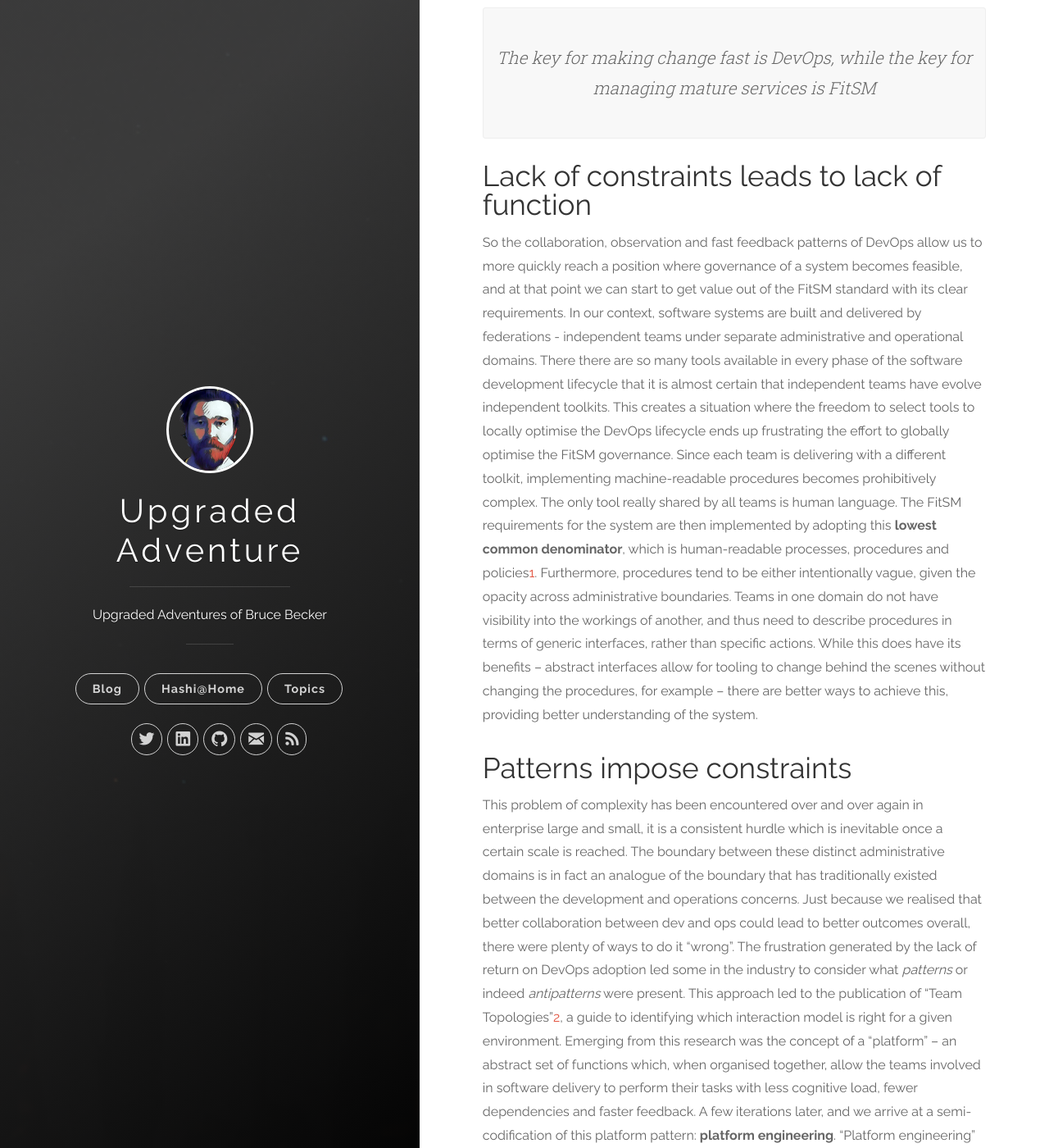
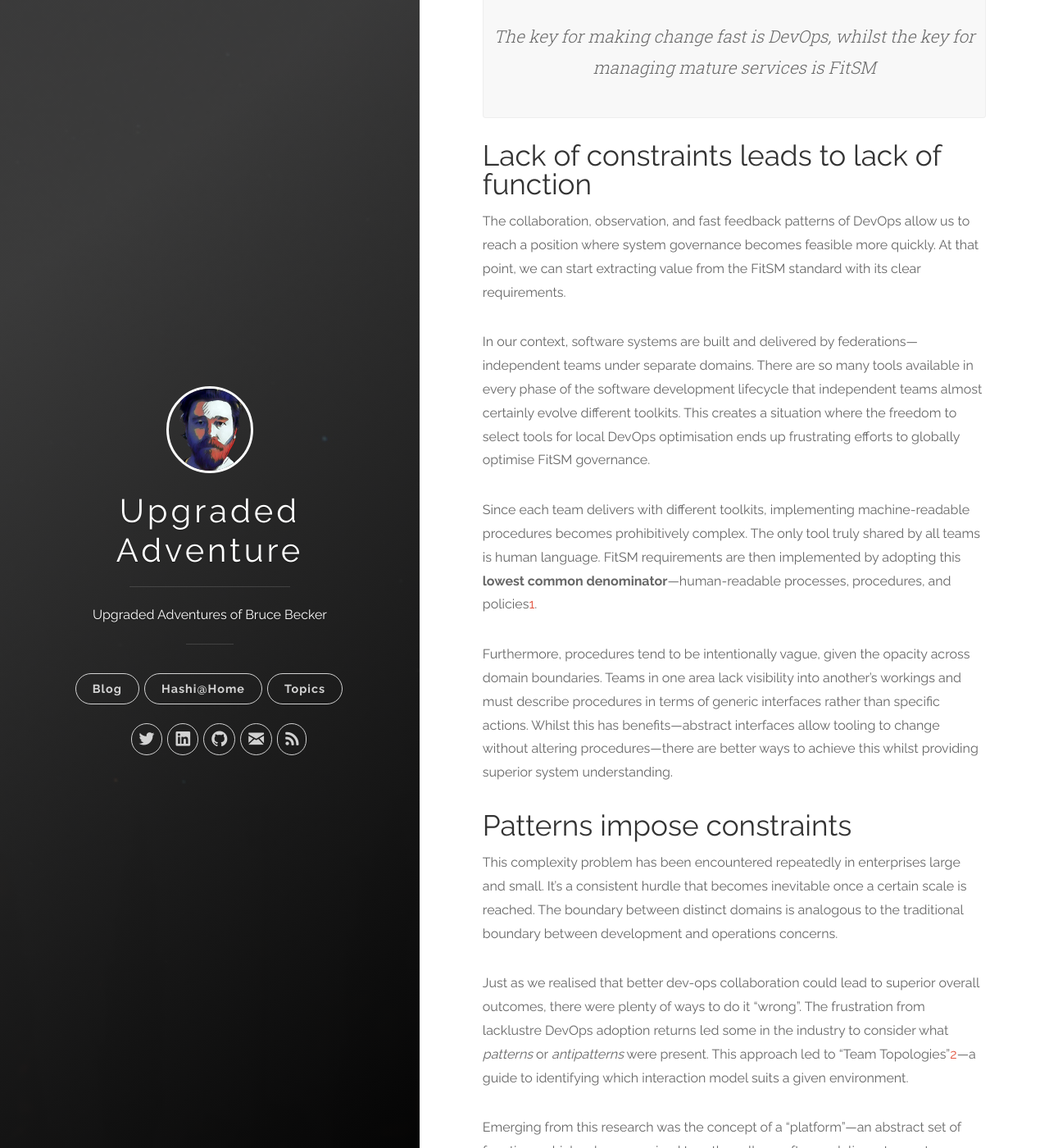
Before and after one commit to brucellino/upgraded-adventure, a Jekyll site: the page built from _posts/2025-06-01-quality-of-infra-engineering.md, in a window 1280 px wide and 1400 px high, scrolled down 1109 px. Shown: the whole window at 82% size. Built offline with Jekyll 4.4.1, drawn with Linux system fonts in a browser that asks for light colours; Markdown is read by kramdown in place of the engine named in the settings; some of the changed text lies outside the part shown.

Commit message:
build(deps): update gems
Signed-off-by: Bruce Becker <bruce.becker@egi.eu>

```diff
--- a/Gemfile
+++ b/Gemfile
@@ -1,9 +1,7 @@
 # frozen_string_literal: true
 
 source 'https://rubygems.org'
-gem 'github-pages', '>= 208', group: :jekyll_plugins
-
-
+gem 'github-pages', '~> 232', group: :jekyll_plugins
+gem 'jekyll', '~> 3.10'
 gem "webrick", "~> 1.9"
-
 gem "jemoji", "~> 0.13.0"
--- a/_posts/2025-06-01-quality-of-infra-engineering.md
+++ b/_posts/2025-06-01-quality-of-infra-engineering.md
@@ -9,129 +9,151 @@
   - APIs
   - DevOps
   - SRE
+  - architecture
+  - platform
 mermaid: true
 ---
 
 _This is the writeup of a presentation given to EGI 2025 Conference in 2025._
 
-EGI has been in the business of managing federated infrastructure and delivering services for [more than 20 years now](https://www.egi.eu/20-years-with-egi/).
-During this time, it has participated in countless infrastructure projects, and brought even more services to the fingertips of user communities across Europe and beyond.
-One of the key successes to the long-term stability and maturity of these services is the FitSM standard, which provides requirements and guidelines on managing services in federated environments.
-However, EGI has inherited infrastructure and resources from its federation partners over the long years of its existence, and has continued to maintain this legacy platform without explicit evolution of the methods and practices involved in actually building them.
+EGI has been managing federated infrastructure and delivering services for [more than 20 years now](https://www.egi.eu/20-years-with-egi/).
+During this time, it has participated in countless infrastructure projects and brought even more services to user communities across Europe and beyond.
+One key to the long-term stability and maturity of these services is the FitSM standard, which provides requirements and guidelines for managing services in federated environments.
 
-While FitSM is appropriate and useful for governing and managing services at a mature stage of development, it does not provide the opinions, guidelines or patterns for quickly ramping up and iterating the development of infrastructure components themselves, or services deployed in them.
+However, EGI has inherited infrastructure and resources from federation partners over the years and continued maintaining this legacy platform without explicitly evolving the methods and practices involved in actually building them.
 
-This _has_ been addressed however in environments where fast iteration towards high-quality services is a competitive advantage, one need only refer to the practice of DevOps to have a good frame of reference.
-A shorthand introduction to this article might then be:
+Whilst FitSM is appropriate and useful for governing and managing services at a mature stage of development, it doesn't provide the opinions, guidelines, or patterns for quickly ramping up and iterating the development of infrastructure components themselves—or services deployed within them.
 
-> The key for making change fast is DevOps,  while the key for managing mature services is FitSM
+This _has_ been addressed in environments where fast iteration towards high-quality services creates competitive advantage. One need only refer to DevOps practices for a good frame of reference.
+A shorthand introduction to this article might be:
+
+> The key for making change fast is DevOps, whilst the key for managing mature services is FitSM
 
 ## Lack of constraints leads to lack of function
 
-So the collaboration, observation and fast feedback patterns of DevOps allow us to more quickly reach a position where governance of a system becomes feasible, and at that point we can start to get value out of the FitSM standard with its clear requirements.
-In our context, software systems are built and delivered by federations - independent teams under separate administrative and operational domains.
-There there are so many tools available in every phase of the software  development lifecycle that it is almost certain that independent teams have evolve independent toolkits.
-This creates a situation where the freedom to select tools to locally optimise the DevOps lifecycle ends up frustrating the effort to globally optimise the FitSM governance.
-Since each team is delivering with a different toolkit, implementing machine-readable procedures becomes prohibitively complex.
-The only tool really shared by all teams is human language.
-The FitSM requirements for the system are then implemented by adopting this **lowest common denominator**, which is human-readable processes, procedures and policies[^revenge_of_llms].
-Furthermore, procedures tend to be either intentionally vague, given the opacity across administrative boundaries.
-Teams in one domain do not have visibility into the workings of another, and thus need to describe procedures in terms of generic interfaces, rather than specific actions.
-While this does have its benefits -- abstract interfaces allow for tooling to change behind the scenes without changing the procedures, for example -- there are better ways to achieve this, providing better understanding of the system.
+The collaboration, observation, and fast feedback patterns of DevOps allow us to reach a position where system governance becomes feasible more quickly. At that point, we can start extracting value from the FitSM standard with its clear requirements.
+
+In our context, software systems are built and delivered by federations—independent teams under separate domains.
+There are so many tools available in every phase of the software development lifecycle that independent teams almost certainly evolve different toolkits.
+This creates a situation where the freedom to select tools for local DevOps optimisation ends up frustrating efforts to globally optimise FitSM governance.
+
+Since each team delivers with different toolkits, implementing machine-readable procedures becomes prohibitively complex.
+The only tool truly shared by all teams is human language.
+FitSM requirements are then implemented by adopting this **lowest common denominator**—human-readable processes, procedures, and policies[^revenge_of_llms].
+
+Furthermore, procedures tend to be intentionally vague, given the opacity across domain boundaries.
+Teams in one area lack visibility into another's workings and must describe procedures in terms of generic interfaces rather than specific actions.
+Whilst this has benefits—abstract interfaces allow tooling to change without altering procedures—there are better ways to achieve this whilst providing superior system understanding.
 
 ## Patterns impose constraints
 
-This problem of complexity has been encountered over and over again in enterprise large and small, it is a consistent hurdle which is inevitable once a certain scale is reached.
-The boundary between these distinct administrative domains is in fact an analogue of the boundary that has traditionally existed between the development and operations concerns.
-Just because we realised that better collaboration between dev and ops could lead to better outcomes overall, there were plenty of ways to do it "wrong".
-The frustration generated by the lack of return on DevOps adoption led some in the industry to consider what _patterns_ or indeed _antipatterns_ were present.
-This approach led to the publication of "Team Topologies"[^TT], a guide to identifying which interaction model is right for a given environment.
-Emerging from this research was the concept of a "platform" -- an abstract set of functions which, when organised together, allow the teams involved in software delivery to perform their tasks with less cognitive load, fewer dependencies and faster feedback.
-A few iterations later, and we arrive at a semi-codification of this platform pattern: **platform engineering**.
-"Platform engineering" is the practice of building platforms[^mf_platforms] _design for delivery_.
-Another way of thinking of this is that a platform is "the product which helps us deliver services to our customers".
-This is the link between our fast-flow, fast-feedback, tool-integration DevOps world and our quality-oriented, requirements-first, process-aligned, service management FitSM world.
-The platform engineering pattern helps the various administrative domains adopt a consistent pattern, even if there cannot be overall consensus in the specific tooling.
+This complexity problem has been encountered repeatedly in enterprises large and small. It's a consistent hurdle that becomes inevitable once a certain scale is reached.
+The boundary between distinct domains is analogous to the traditional boundary between development and operations concerns.
+
+Just as we realised that better dev-ops collaboration could lead to superior overall outcomes, there were plenty of ways to do it "wrong".
+The frustration from lacklustre DevOps adoption returns led some in the industry to consider what _patterns_ or _antipatterns_ were present.
+This approach led to "Team Topologies"[^TT]—a guide to identifying which interaction model suits a given environment.
+
+Emerging from this research was the concept of a "platform"—an abstract set of functions which, when organised together, allow software delivery teams to perform tasks with less cognitive load, fewer dependencies, and faster feedback.
+A few iterations later, we arrive at a semi-codification of this pattern: **platform engineering**.
+
+Platform engineering is the practice of building platforms[^mf_platforms] _designed for delivery_.
+Another way to think of this: a platform is "the product that helps us deliver services to our customers".
+This links our fast-flow, fast-feedback, tool-integration DevOps world with our quality-oriented, requirements-first, process-aligned service management FitSM world.
+
+The platform engineering pattern helps various domains adopt consistent patterns, even without overall consensus on specific tooling.
 It organises tools according to their function and position in the software delivery lifecycle, identifying certain "planes":
 
-1. **Developer Control Plane**: contains all the necessary tooling for developers to develop their applications.
-This includes version control for the applications themselves, as well as the source code for the infrastructure of the platform itself.
-In more mature cases, includes an internal service catalogue and API gateway which developers can use to identify re-usable components and avoid unnecessary duplication.
-1. **Integration and Delivery Plane**: Work performed in the Developer Control Plane then flows to the Integration and Delivery Plane.
-This plane includes continuous integration (CI) pipelines, artifactories, and continuous deployment (CD) pipelines.
-A crucial component of the Integration and Delivery Plane is the platform orchestrator, which, given platform definitions, configuration constraints, policies, _etc_, deploys new artifacts into their deployment environments.
-1. **Resource Plane**: The Resource Plane contains the actual operating environment of the services offered to customers.
-This is the traditional "Ops" part of DevOps, which is bound to reliability, security, cost, _etc_ objectives.
-The resource plane includes all environments, including the testing, staging and production environments.
-1. **Observability Plane**: The Observability Plane monitors all components in the platform itself, including the Resource Plane, and is the bedrock for feedback.
-The Observability Plane collects metrics from all of the platform components themselves, as well as the services deployed into the Resource Plane, and alerts based on defined service level objectives.
-Furthermore, it aggregates the logs and traces from across the platform.
-1. **Security Plane**: The Security Plane is responsible for declaring, enforcing and supporting security and safety across the platform and the workloads which it serves.
+1. **Developer Control Plane**: Contains all necessary tooling for developers to build applications.
+This includes version control for applications and the platform infrastructure's source code.
+In mature cases, it includes an internal service catalogue and API gateway that developers use to identify reusable components and avoid duplication.
+
+2. **Integration and Delivery Plane**: Work from the Developer Control Plane flows here.
+This includes continuous integration (CI) pipelines, artifactories, and continuous deployment (CD) pipelines.
+A crucial component is the platform orchestrator, which deploys new artefacts into deployment environments based on platform definitions, configuration constraints, and policies.
+
+3. **Resource Plane**: Contains the actual operating environment for services offered to customers.
+This is the traditional "Ops" part of DevOps, bound to reliability, security, and cost objectives.
+It includes all environments: testing, staging, and production.
+
+4. **Observability Plane**: Monitors all platform components and provides the bedrock for feedback.
+It collects metrics from platform components and services deployed in the Resource Plane, alerting based on defined service level objectives.
+It also aggregates logs and traces across the platform.
+
+5. **Security Plane**: Responsible for declaring, enforcing, and supporting security and safety across the platform and its workloads.
 
 <figure>
     <img src="{{ site_url }}/images/platform-plane-overview.png" />
 </figure>
 
-We are still hiding the complexities of the actual tooling behind the abstraction of the "plane", but at least we now have a common model to work with across administrative domains.
+We're still hiding tooling complexities behind the "plane" abstraction, but at least we now have a common model across different domains.
 
 ## Overcoming boundaries
 
-The platform engineering pattern at least tames the complexity of the DevOps space, but we are still left with the organisational boundaries inherent in federations.
-Have we improved the situation by adopting the idea of a platform, or have we just made more work for ourselves, since now every team has to build a platform?
-Organisational boundaries will never simply go away, and even though our platform describes patterns of interaction, we still need to actually _implement_ those interactions.
-Code commits still need to flow through CI, workload definitions still need to audited, secured and delivered to various resource planes across organisational boundaries (_ie_ heterogeneous toolkits)
+The platform engineering pattern tames DevOps complexity, but we're still left with organisational boundaries inherent in federations.
+Have we improved the situation by adopting platforms, or created more work since every team must now build one?
+
+Organisational boundaries won't simply disappear. Even though our platform describes interaction patterns, we still need to _implement_ those interactions.
+Code commits must flow through CI, workload definitions need auditing, securing, and delivery to various resource planes across boundaries (_i.e._, heterogeneous toolkits).
+
 The question becomes:
+> How can we build a platform whilst respecting organisational boundaries?
 
-> How can we build a platform while still respecting the need for organisational boundaries?
+Given that platform components, or entire planes, may be provided by different organisations:
+> How can I consume platform component services or expose my component's services across opaque organisational boundaries?
 
-Given that components of the platform, or even entire planes of the platform may be provided by a different organisation, the question becomes:
+This may be analogous to the "Bezos API Mandate"[^BezosAPIMandate].
+To paraphrase[^edited]:
 
-> How can I consume the services of a platform component, or expose the services of my component, across opaque organisational boundaries?
+1. All teams will expose their data and functionality through service interfaces
+2. Teams must communicate through these interfaces
+3. No other form of interprocess communication is allowed
+4. Technology choice doesn't matter
+5. All service interfaces must be designed to be externalisable
 
-This may be an analagous to the "Bezos API Mandate"[^BezosAPIMandate].
-To paraphrase the paraphrased, it said[^edited]:
-
-1. All teams will henceforth expose their data and functionality through service interfaces.
-1. Teams must communicate with each other through these interfaces.
-1. There will be no other form of interprocess communication allowed
-1. It doesn't matter what technology they use
-1. All service interfaces, ... must be designed ... to be externalizable.
-
-Wouldn't that be great, if all of the functionality in our platform that we needed to deliver our service to users were exposed as an API?
+Wouldn't it be brilliant if all platform functionality needed to deliver services to users were exposed as APIs?
 
 ## Workflows in platforms vs tools
 
-Now, most of the tools in the toolkit do indeed expose APIs which people or programs can consume externally.
-The problem is that we have very deliberately made reference to explicit tooling in our platform pattern.
-When the platform is eventually created, it takes the form of actual tools and if the only way to use those tools in our delivery workflows is via their specific APIs, we are back to the state of complexity we tried to address in the first place.
-We would have to integrate with any number of APIs, take account of any number of specific configurations, in order to make use of the platform.
-This is clearly not an improvement on the situation!
+Most toolkit tools do expose APIs for external consumption.
+The problem is that we've deliberately avoided referencing explicit tooling in our platform pattern.
+When platforms are eventually created using actual tools, and the only way to use those tools in delivery workflows is via their specific APIs, we're back to the complexity we tried to address.
+
+We'd have to integrate with numerous APIs and account for countless specific configurations to use the platform.
+This clearly isn't an improvement!
 
 ## Event-driven architectures
 
-Tightly-integrated end-to-end workflows for change management, release, deployment, monitoring, _etc_ -- _i.e._ all of the things that need to be done in a service management system -- are thus doomed.
-Either they are too small in scope (only a single org, or team), or are too costly to implement (too many different tools and APIs) or maintain (tools come and go, so we need to keep working on the integrations with other APIs).
-But, what if we didn't have to create end-to-end workflows?
-An alternative approach to implementing procedures would be to take an event-driven view of the system.
-That would allow us to write procedures as the combination of specific events, actors and actions:
+Tightly-integrated end-to-end workflows for change management, release, deployment, and monitoring—_i.e._, all service management system requirements—are thus doomed.
+They're either too narrow in scope (single org or team), too costly to implement (too many different tools and APIs), or too expensive to maintain (tools change, requiring ongoing API integration work).
 
-When: _event_
-Then: _action_
-By: _actor_
+But what if we didn't need end-to-end workflows?
+An alternative would be taking an event-driven system view.
+This allows writing procedures as combinations of specific events, actors, and actions:
 
-The action can then be codified, while policy defined in the SMS defines who or what the actor is.
-What remains is to decide on the triggering _event_, and determine the means by which the actor is notified of that event.
+<div class="mermaid">
+---
+title:  Event-Driven Architecture
+---
+flowchart LR
+    TriggerEvent(Trigger Event) --> Actor
+    Actor --> Action[[Action]]
+    Action --> ResultEvent(Result Event)
+</div>
+
+In this scenario, actors subscribe to events, and know what to do when a given event occurs -- they take the relevant action.
+These actions can be codified accordingle, whilst the SMS policy defines actors.
+What remains is deciding the triggering _event_ and determining how actors are notified.
 
 This is where the [CDEvents specification](https://cdevents.dev) comes in.
-As we will see in the next post, the common specification of events in a software system will allow us to build a tool-agnostic platform for delivery of software systems to our customers, across organisational boundaries.
+As we'll see in the next post, common event specification in software systems will allow us to build tool-agnostic platforms for delivering software systems to customers across organisational boundaries.
 
-This will be discussed in Part II, where we dive into the CDEvents specification, and show how it can solve our complexity and integration problems.
-
+This will be discussed in Part II, where we dive into the CDEvents specification and show how it can solve our complexity and integration problems.
 
 ---
 # Footnotes and References
-[^revenge_of_llms]: Perhaps one day large language models (LLMs) _will_ make human language will a valid interface for implementing machine-readable workflows, but we are most definitely not there yet.
-[^TT]: Skelton, M., & Pais, M. (2019). Team topologies : organizing business and technology teams for fast flow. It Revolution.
-[^mf_platforms]: The term "platform" will arise repeatedly in this article. To be clear what we mean, we are referring to the same platform that Evan Bottcher refers to in his article [What I talk about when I talk about platforms](https://martinfowler.com/articles/talk-about-platforms.html)
-[^BezosAPIMandate]: The only attribution for this I could find was the second-hand, accidental [post by Steve Yegge](https://web.archive.org/web/20151209104319/https://plus.google.com/+RipRowan/posts/eVeouesvaVX). It has been almost lost to time thanks to the shutdown of Google+ (irony of ironies).
-[^edited]: This is not faithfully reproduced, I have edited and omitted several parts. See the original for the greater context.
+[^revenge_of_llms]: Perhaps one day large language models (LLMs) _will_ make human language a valid interface for implementing machine-readable workflows, but we're most definitely not there yet.
+[^TT]: Skelton, M., & Pais, M. (2019). Team topologies: organizing business and technology teams for fast flow. It Revolution.
+[^mf_platforms]: The term "platform" appears repeatedly in this article. To be clear, we're referring to the same platform that Evan Bottcher discusses in [What I talk about when I talk about platforms](https://martinfowler.com/articles/talk-about-platforms.html)
+[^BezosAPIMandate]: The only attribution I could find was Steve Yegge's second-hand, accidental [post](https://web.archive.org/web/20151209104319/https://plus.google.com/+RipRowan/posts/eVeouesvaVX). It has been almost lost to time thanks to Google+'s shutdown (irony of ironies).
+[^edited]: This isn't faithfully reproduced—I've edited and omitted several parts. See the original for greater context.
```
Also changed, not shown: Gemfile.lock, 1 other file.
